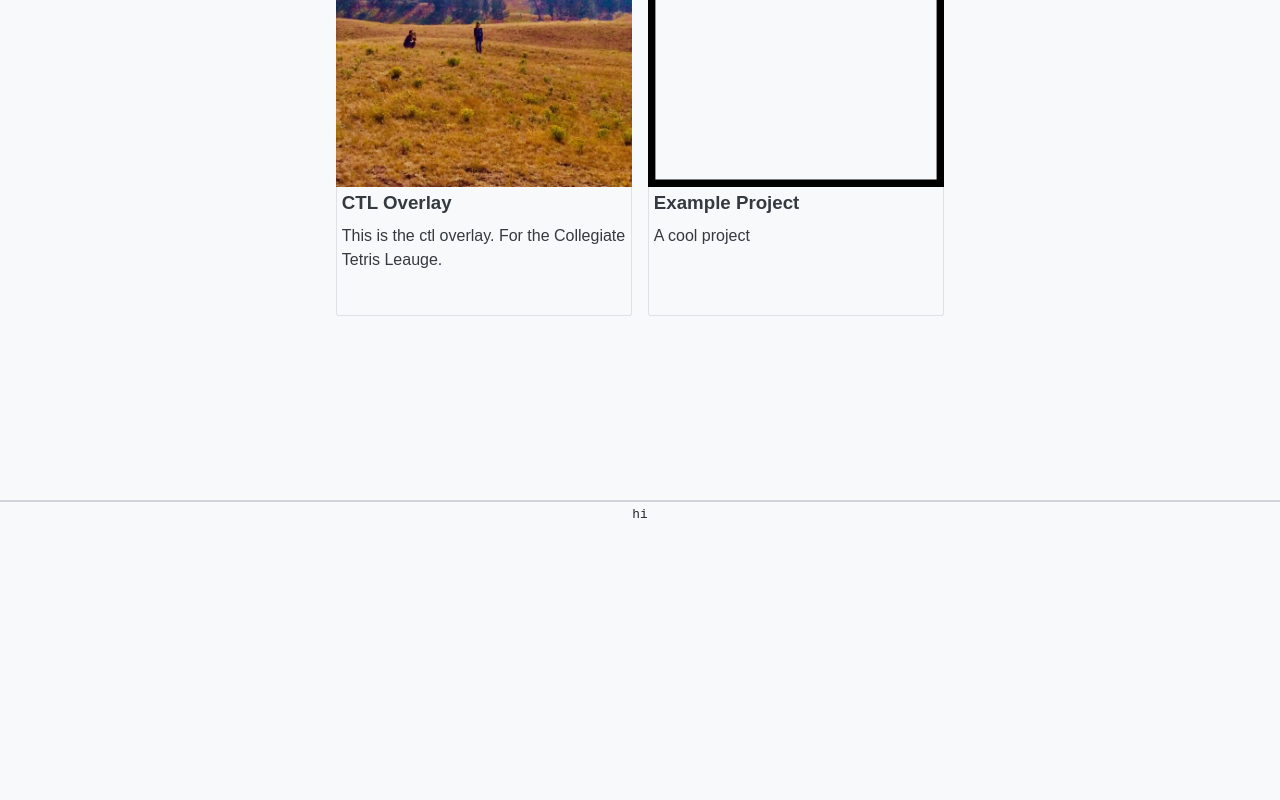
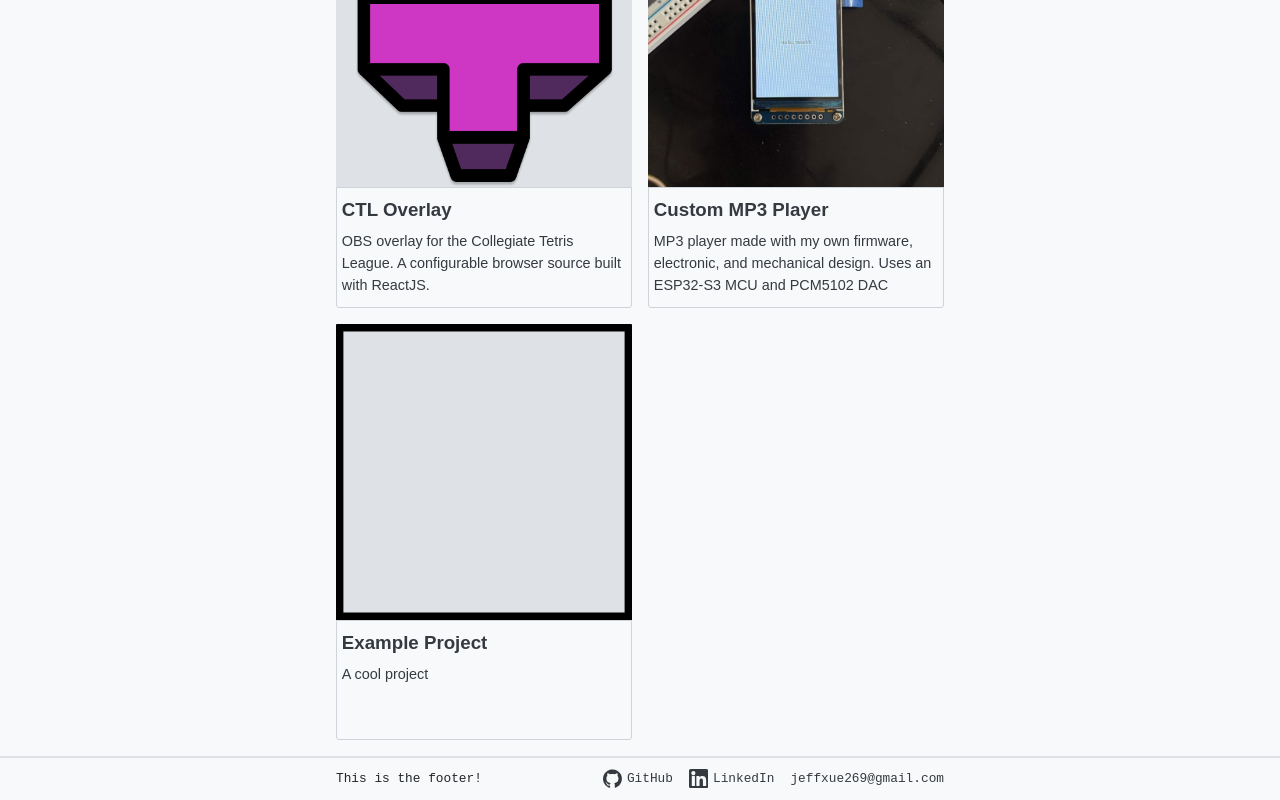
Before and after one commit to jeffrey-xue/jeffrey-xue.github.io, a SvelteKit app: page /projects in a window 1280 px wide. Shown: the part 272-1072 px from the top of the page. Before the commit the page ends 800 px from the top, so only its background shows below. Built offline with nearby package versions, Linux system fonts and the light colour scheme.

Commit message:
Remove footer from home page. Add mp3 player project outline. add new font size. refactor socials bar into component.

```diff
--- a/src/app.css
+++ b/src/app.css
@@ -9,6 +9,7 @@
     --slate-grey: #6c757dff;
     --iron-grey: #495057ff;
     --gunmetal: #343a40ff;
+
 }
 
 body {
@@ -23,6 +24,11 @@ p.footer {
     font-family: monospace;
     font-size: 0.8rem;
     line-height: 0;
+}
+
+p.small {
+    font-size: 0.9rem;
+    /* line-height: 1.2; */
 }
 
 h1,h2,h3 {
--- a/src/lib/components/ImgHeader.svelte
+++ b/src/lib/components/ImgHeader.svelte
@@ -14,7 +14,7 @@
   <nav>
     <a href="/"> <p class="footer">home</p></a>
     <a href="/projects"><p class="footer">projects</p></a>
-    <a href="/"><p class="footer">misc.</p></a>
+    <a href="/misc"><p class="footer">misc.</p></a>
   </nav>
 </main>
 
--- a/src/lib/components/ProjectData.ts
+++ b/src/lib/components/ProjectData.ts
@@ -3,10 +3,11 @@ import type { Component } from "svelte";
 export interface ProjectMetadata {
   slug: string;
   title: string;
+  id?: number;
   description: string;
   icon?: string;
   icon_alt?: string;
-  tags?: [string];
+  tags?: string[];
 }
 
 export interface ProjectModule {
--- a/src/lib/components/ProjectPreviewBlock.svelte
+++ b/src/lib/components/ProjectPreviewBlock.svelte
@@ -7,37 +7,54 @@
   let alt = $derived(metadata.icon_alt ?? "A wireframe box with black border.");
   let title = $derived(metadata.title ?? "");
   let desc = $derived(metadata.description ?? "");
+  let slug = $derived(metadata.slug);
+  // let tags = $derived(metadata.tags ?? []);
 </script>
 
-<main>
+<a href="/projects/{slug}">
   <img {src} {alt} />
   <div class="text">
     <h3>{title}</h3>
-    <p>{desc}</p>
+    <p class="small">{desc}</p>
+    <!-- <ul>
+      {#each tags as tag}
+        <li>
+          <p class="footer">
+            {tag}
+          </p>
+        </li>
+      {/each}
+    </ul> -->
   </div>
-</main>
+</a>
 
 <style>
-  main {
+  a {
     width: 100%;
   }
-
   img {
     width: 100%;
     height: auto;
-    border-radius: 3px 3px 0 0;
+    border-radius: 1px 1px 0 0;
     display: block;
+    background-color: var(--alabaster-grey);
   }
-
   .text {
-    border: 1px solid var(--alabaster-grey);
-    border-top: none;
+    border: 1px solid var(--pale-slate);
     border-radius: 0 0 3px 3px;
-    min-height: 8rem;
+    min-height: 7rem;
+    padding-top: 0.4rem;
   }
   h3,
   p {
     margin: 0;
     padding: 0.3rem;
   }
+  /* ul {
+    display: flex;
+    gap: 1rem;
+  }
+  li {
+    align-items: center;
+  } */
 </style>
--- /dev/null
+++ b/src/lib/components/SocialsBar.svelte
@@ -0,0 +1,55 @@
+<script lang="ts">
+  import githubIcon from "$lib/assets/github.svg?raw";
+  import linkedinIcon from "$lib/assets/linkedin.svg?raw";
+</script>
+
+<div class="socials">
+  <a
+    href="https://github.com/digcheese"
+    aria-label="GitHub"
+    class="icon-link"
+    target="_blank"
+    rel="noopener noreferrer"
+  >
+    {@html githubIcon}
+
+    <p class="footer">GitHub</p>
+  </a>
+  <a
+    href="https://linkedin.com/in/jeffrey-x-1a9a3b272"
+    aria-label="GitHub"
+    class="icon-link"
+    target="_blank"
+    rel="noopener noreferrer"
+  >
+    {@html linkedinIcon}
+    <p class="footer">LinkedIn</p>
+  </a>
+  <a
+    href="mailto:jeffxue269@gmail.com"
+    aria-label="email link"
+    class="icon-link"
+    target="_blank"
+  >
+    <p class="footer">jeffxue269@gmail.com</p></a
+  >
+</div>
+
+<style>
+  .socials {
+    display: flex;
+    gap: 1rem; /* between each icon-text grouping */
+  }
+  .icon-link {
+    display: flex;
+    align-items: center;
+    gap: 0.3rem; /* between icon and it's text*/
+  }
+  .icon-link :global(svg) {
+    width: 1.2rem;
+    height: 1.2rem;
+    fill: currentColor;
+    display: block;
+    flex-shrink: 0;
+  }
+</style>
--- a/src/lib/projects/ctl-overlay/ctl-overlay.svelte
+++ b/src/lib/projects/ctl-overlay/ctl-overlay.svelte
@@ -1,11 +1,13 @@
 <script module lang="ts">
   import type { ProjectMetadata } from "$lib/components/ProjectData";
-  import icon from "$lib/assets/pfp.jpg";
+  import icon from "$lib/projects/ctl-overlay/ctllogo.png";
 
   export const metadata: ProjectMetadata = {
     slug: "ctl-overlay",
     title: "CTL Overlay",
-    description: "This is the ctl overlay. For the Collegiate Tetris Leauge.",
+    id: 2,
+    description:
+      "OBS overlay for the Collegiate Tetris League. A configurable browser source built with ReactJS.",
     icon: icon,
     icon_alt: "Profile photo",
   };
--- /dev/null
+++ b/src/lib/projects/mp3player/mp3player.svelte
@@ -0,0 +1,17 @@
+<script module lang="ts">
+  import type { ProjectMetadata } from "$lib/components/ProjectData";
+  import icon from "$lib/projects/mp3player/icon.png";
+
+  export const metadata: ProjectMetadata = {
+    slug: "mp3player",
+    title: "Custom MP3 Player",
+    id: 1,
+    // TODO: specify that i made my own pcb when i eventually do that LOL
+    description:
+      "MP3 player made with my own firmware, electronic, and mechanical design. Uses an ESP32-S3 MCU and PCM5102 DAC",
+    icon: icon,
+    icon_alt: "LCD display showing 'Hello World!'",
+  };
+</script>
+
+hi this is an example_project
--- a/src/routes/+layout.svelte
+++ b/src/routes/+layout.svelte
@@ -1,5 +1,7 @@
 <script lang="ts">
+  import { page } from "$app/state";
   import favicon from "$lib/assets/favicon.svg";
+  import SocialsBar from "$lib/components/SocialsBar.svelte";
   import "../app.css";
   let { children } = $props();
 </script>
@@ -13,10 +15,16 @@
     {@render children()}
   </main>
 
-  <footer>
-    <hr />
-    <p class="footer">hi</p>
-  </footer>
+  {#if page.url.pathname !== "/"}
+    <footer>
+      <hr />
+      <div class="footer-contents">
+        <p class="footer">This is the footer!</p>
+        <SocialsBar />
+      </div>
+      <!-- include socials at the footer probably -->
+    </footer>
+  {/if}
 </div>
 
 <style>
@@ -35,10 +43,19 @@
   }
   footer {
     flex-shrink: 0;
-    text-align: center;
     width: 100%;
   }
   footer hr {
-    border: 1px solid var(--pale-slate);
+    border: 1px solid var(--alabaster-grey);
+    margin: 0;
+  }
+  footer .footer-contents {
+    max-width: 40rem;
+    margin: 0 auto;
+    box-sizing: border-box;
+    align-items: center;
+    display: flex;
+    justify-content: space-between;
+    padding: 0.5rem 1rem;
   }
 </style>
--- /dev/null
+++ b/src/routes/misc/+page.svelte
@@ -0,0 +1,6 @@
+<script lang="ts">
+  import ImgHeader from "$lib/components/ImgHeader.svelte";
+  let { data } = $props();
+</script>
+
+<ImgHeader heading="Misc" />
--- a/src/routes/projects/+page.svelte
+++ b/src/routes/projects/+page.svelte
@@ -6,10 +6,10 @@
 
 <ImgHeader heading="Projects" />
 <ul>
-  {#each data.projects as project (project.slug)}
-    <a href="/projects/{project.slug}">
+  {#each data.projects.sort((a, b) => (b.id ?? -1) - (a.id ?? -1)) as project}
+    <li>
       <ProjectPreviewBlock metadata={project} />
-    </a>
+    </li>
   {/each}
 </ul>
 
```
Also changed, not shown: src/routes/+page.svelte (+6 -55 lines), src/lib/projects/ctl-overlay/ctllogo.png (added), src/lib/projects/mp3player/icon.png (added).
